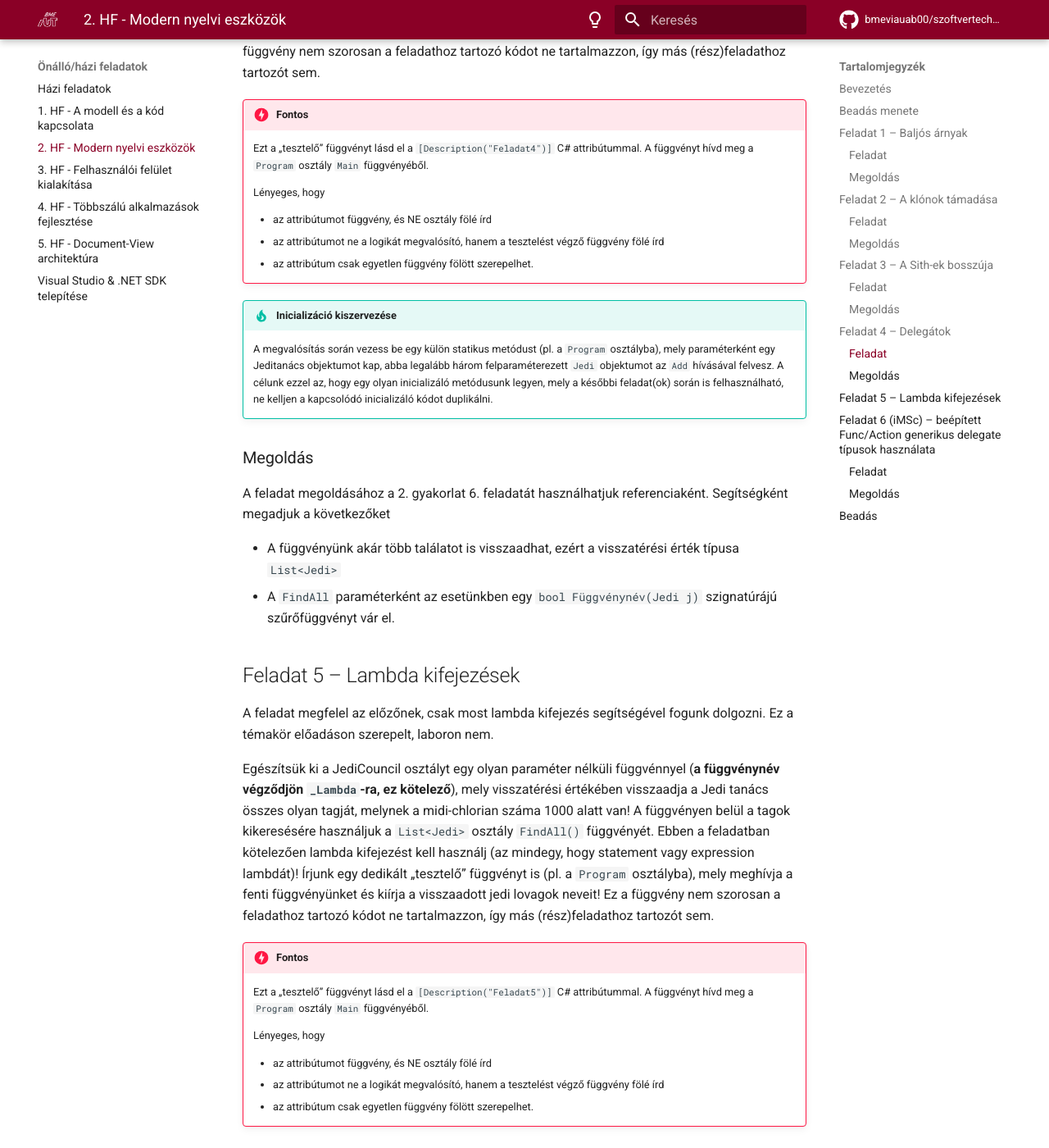
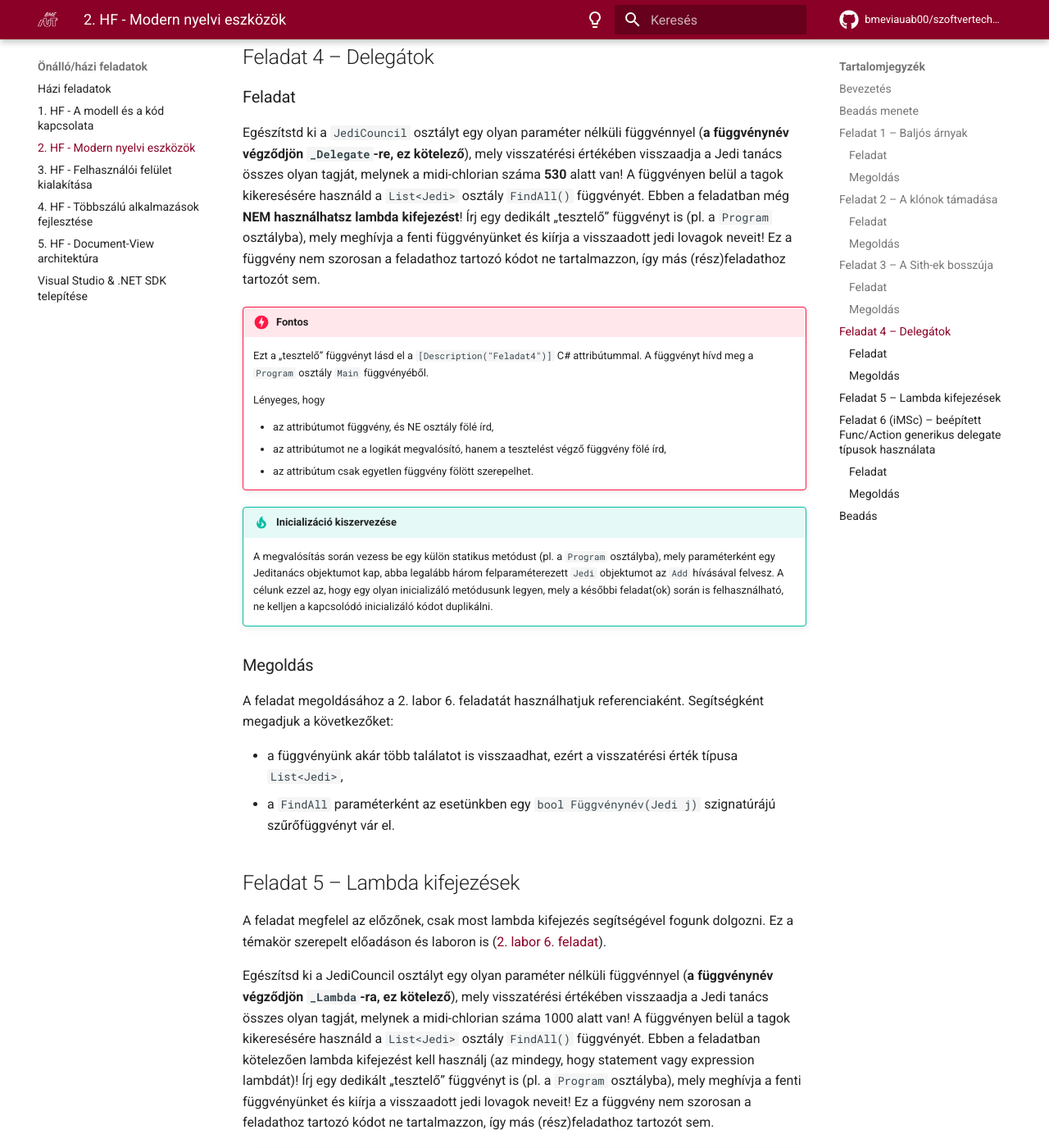
Before and after one commit to bzolka/szt_doc_teszt, an MkDocs documentation site: the page built from docs/hazi/2-modern-nyelvi-eszkozok/index.md, in a window 1280 px wide and 1400 px high, scrolled down 4152 px. Shown: the whole window at 82% size. Built offline with MkDocs 1.6.1 and Material for MkDocs 9.7.7, drawn with Linux system fonts in a browser that asks for light colours; comment, search, counter and statistics services are not loaded; some of the changed text lies outside the part shown.

Commit message:
2. házi tartalmi rész

````diff
--- a/docs/hazi/2-modern-nyelvi-eszkozok/index.md
+++ b/docs/hazi/2-modern-nyelvi-eszkozok/index.md
@@ -1,17 +1,22 @@
+---
+authors: BenceKovari,bzolka
+---
 # 2. HF - Modern nyelvi eszközök
 
 ## Bevezetés
 
-Az önálló feladat a 2. előadáson elhangzottakra épít. A feladatok elméleti hátteréül az [TODO Előadás 02 - Modern nyelvi eszközök.pdf](TODO) leírás, gyakorlati hátteréül a [2. gyakorlat - Modern nyelvi eszközök](../../labor/2-nyelvi-eszkozok/index.md) laborgyakorlat szolgál.
+Az önálló feladat a 2. előadáson elhangzottakra épít. A feladatok elméleti hátteréül az [Előadás 02 - Modern nyelvi eszközök.zip](https://www.aut.bme.hu/Upload/Course/VIAUAB00/hallgatoi_jegyzetek/El%c5%91ad%c3%a1s%2002%20-%20Modern%20programoz%c3%a1si%20eszk%c3%b6z%c3%b6k.zip) leírás, gyakorlati hátteréül a [2. labor - Modern nyelvi eszközök](../../labor/2-nyelvi-eszkozok/index.md) laborgyakorlat szolgál.
 
 A fentiekre építve, jelen önálló gyakorlat feladatai a feladatleírást követő rövidebb iránymutatás segítségével elvégezhetők.
 
 Az önálló gyakorlat célja:
 
-- Tulajdonságok és események használatának gyakorlása
+- Tulajdonságok (property) és események (event) használatának gyakorlása
 - Az attribútumok használatának gyakorlása
 - Alapvető gyűjteménytípusok használatának gyakorlása
 - Lambda kifejezések gyakorlása
+
+A szükséges fejlesztőkörnyezetről [itt](../fejlesztokornyezet/index.md) található leírás.
 
 ## Beadás menete
 
@@ -24,14 +29,14 @@
 Amint az közismert, a jedi lovagok erejét a sejtjeikben élő kis életformák, a midi-chlorianok adják.
 Az eddigi legmagasabb midi-chlorian szintet (20.000 fölötti értéket) Anakin Skywalkernél mérték.
 
-Készítsen egy osztályt `Jedi` néven mely egy `string` típusú `Name` és egy `int` típusú `MidiChlorianCount` tulajdonsággal rendelkezik.
-Utóbbi esetében figyeljen rá, hogy a `MidiChlorianCount` értékét ne lehessen 30-ra, vagy annál kisebb értékre állítani, ha ezzel próbálkozik valaki, az osztálynak kivételt kell dobnia.
+Készíts egy osztályt `Jedi` néven mely egy `string` típusú `Name` és egy `int` típusú `MidiChlorianCount` tulajdonsággal rendelkezik.
+Utóbbi esetében figyelj rá, hogy a `MidiChlorianCount` értékét ne lehessen 35-re, vagy annál kisebb értékre állítani, ha ezzel próbálkozik valaki, az osztálynak kivételt kell dobnia.
 A validáció során a lehető legegyszerűbb, legletisztultabb megoldást válaszd: a property setterben egyszerű `if`-et használj és dobj kivételt, ne legyen az `if`-nek `else` ága, valamint nincs szükség a `return` használatára sem.
 
 ### Megoldás
 
-A feladat megoldása a [TODOLINK 2. gyakorlat 1. feladatával](TODO) analóg módon készíthető el.
-A `MidiChlorianCount` tulajdonság setterében érvénytelen érték esetén dobjunk kivételt. Ezt például a következő utasítással tehetjük meg:
+A feladat megoldása a [2. labor 1. feladatával](../../labor/2-nyelvi-eszkozok/index.md#1-feladat-tulajdonsag-property) analóg módon készíthető el.
+A `MidiChlorianCount` tulajdonság setterében érvénytelen érték esetén dobj kivételt. Ezt például a következő utasítással tehető meg:
 
 ```csharp
 throw new ArgumentException("You are not a true jedi!");
@@ -41,7 +46,7 @@
 
 ### Feladat
 
-Egészítsd ki az 1. feladatban elkészített osztályt attribútumokkal úgy, hogy amennyiben az `XmlSerializer` osztály segítségével, XML formátumú adatfájlt állítunk elő belőle, a tulajdonságai egy-egy XML attribútum formájában, magyarul jelenjenek meg!
+Egészítsd ki az 1. feladatban elkészített osztályt attribútumokkal úgy, hogy amennyiben az `XmlSerializer` osztály segítségével, XML formátumú adatfájlba írunk/sorosítunk ki egy `Jedi` objektumot, a tulajdonságai egy-egy XML attribútum formájában, magyarul jelenjenek meg!
 Ezt követően írjon egy függvényt, mely a `Jedi` osztály egy példányát egy szövegfájlba sorosítja, majd onnan visszaolvassa egy új objektumba (ezzel tulajdonképpen klónozva az eredeti objektumot).
 
 !!! tip "XML sorosító attribútumai"
@@ -57,15 +62,15 @@
 
     Lényeges, hogy
 
-    - az attribútumot függvény, és NE osztály fölé írd
-    - az attribútumot ne a logikát megvalósító, hanem a tesztelést végző függvény fölé írd
+    - az attribútumot függvény, és NE osztály fölé írd,
+    - az attribútumot ne a logikát megvalósító, hanem a tesztelést végző függvény fölé írd,
     - **az attribútum csak egyetlen függvény fölött szerepelhet.**
 
 
 
 ### Megoldás
 
-A feladat megoldása a [TODO LINK 2. gyakorlat 4. feladatával](TODO) analóg módon készíthető el.
+A feladat megoldása a [2. labor 4. feladatával](../../labor/2-nyelvi-eszkozok/index.md#4-feladat-attributumok) analóg módon készíthető el.
 A megoldáshoz az alábbi segítségeket adjuk:
 
 - A sorosítást követően az XML fájlnak ehhez hasonlóan kell kinéznie:
@@ -113,13 +118,13 @@
 
       Lényeges, hogy
 
-      - az attribútumot függvény, és NE osztály fölé írd
-      - az attribútumot ne a logikát megvalósító, hanem a tesztelést végző függvény fölé írd
+      - az attribútumot függvény, és NE osztály fölé írd,
+      - az attribútumot ne a logikát megvalósító, hanem a tesztelést végző függvény fölé írd,
       - az attribútum csak egyetlen függvény fölött szerepelhet.
 
 ### Megoldás
 
-A feladat megoldása a 2. gyakorlat több részletére is épít. Az új esemény bevezetését a 2. és a 3. feladatban leírt módon tudjuk elvégezni, míg a tanács tagjait egy listában tudjuk nyilvántartani.
+A feladat megoldása a 2. labor több részletére is épít. Az új esemény bevezetését a 2. és a 3. feladatban leírt módon tudjuk elvégezni, míg a tanács tagjait egy listában tudjuk nyilvántartani.
 
 A fenti információk alapján próbáld meg önállóan megoldani a feladatot, majd ha készen vagy, a következő kinyitható blokkban folytasd az útmutató olvasását és vesd össze a megoldásodat a lenti referencia megoldással!
 Szükség szerint korrigáld a saját megoldásod!
@@ -131,9 +136,9 @@
 ??? example "Referencia megoldás"
     A referencia megoldás lépései a következők:
 
-    1. Hozzunk létre egy új osztályt, `JediCouncil` néven
-    2. Vegyünk fel egy `List<Jedi>` típusú mezőt és inicializáljuk egy üres listával
-    3. Valósítsuk meg az `Add` és a `Remove` függvényeket
+    1. Hozzunk létre egy új osztályt, `JediCouncil` néven.
+    2. Vegyünk fel egy `List<Jedi>` típusú mezőt és inicializáljuk egy üres listával.
+    3. Valósítsuk meg az `Add` és a `Remove` függvényeket.
 
         A fenti lépéseket követően az alábbi kódot kapjuk:
 
@@ -232,26 +237,26 @@
         A tanács elesett!
         ```
 
-    !!! note "Eseményyek null vizsgálata"
-        Amennyiben a `JediCouncil.Add` műveletben `null` vizsgálattal végezted annak ellenőrzését, hogy van-e legalább egy feliratkozó az eseményre, ezt alakítsd át korszerűbb megoldásra (mely tömörebb formában szintén elvégzi az ellenőrzést, de `null` vizsgálat nélkül – erről a kapcsolódó előadáson és laboron is volt szó).
-        Ezt elég a `JediCouncil.Add` kapcsán megtenni, a `JediCouncil.Remove` esetében mindkét megoldás elfogadható most.
+!!! tip "Események null vizsgálata"
+    Amennyiben a `JediCouncil.Add` műveletben `null` vizsgálattal végezted annak ellenőrzését, hogy van-e legalább egy feliratkozó az eseményre, ezt alakítsd át korszerűbb megoldásra (`?.Invoke` alkalmazása, mely tömörebb formában szintén elvégzi az ellenőrzést, de `null` vizsgálat nélkül – erről a kapcsolódó előadáson és laboron is volt szó).
+    Ezt elég a `JediCouncil.Add` kapcsán megtenni, a `JediCouncil.Remove` esetében mindkét megoldás elfogadható most.
 
 ## Feladat 4 – Delegátok
 
 ### Feladat
 
-Egészítsük ki a `JediCouncil` osztályt egy olyan paraméter nélküli függvénnyel (**a függvénynév végződjön `_Delegate`-re, ez kötelező**), mely visszatérési értékében visszaadja a Jedi tanács összes olyan tagját, melynek a midi-chlorian száma **600** alatt van!
-A függvényen belül a tagok kikeresésére használjuk a `List<Jedi>` osztály `FindAll()` függvényét.
+Egészítstd ki a `JediCouncil` osztályt egy olyan paraméter nélküli függvénnyel (**a függvénynév végződjön `_Delegate`-re, ez kötelező**), mely visszatérési értékében visszaadja a Jedi tanács összes olyan tagját, melynek a midi-chlorian száma **530** alatt van!
+A függvényen belül a tagok kikeresésére használd a `List<Jedi>` osztály `FindAll()` függvényét.
 Ebben a feladatban még **NEM használhatsz lambda kifejezést**!
-Írjunk egy dedikált „tesztelő” függvényt is (pl. a `Program` osztályba), mely meghívja a fenti függvényünket és kiírja a visszaadott jedi lovagok neveit! Ez a függvény nem szorosan a feladathoz tartozó kódot ne tartalmazzon, így más (rész)feladathoz tartozót sem.
+Írj egy dedikált „tesztelő” függvényt is (pl. a `Program` osztályba), mely meghívja a fenti függvényünket és kiírja a visszaadott jedi lovagok neveit! Ez a függvény nem szorosan a feladathoz tartozó kódot ne tartalmazzon, így más (rész)feladathoz tartozót sem.
 
 !!! danger "Fontos"
     Ezt a „tesztelő” függvényt lásd el a `[Description("Feladat4")]` C# attribútummal. A függvényt hívd meg a `Program` osztály `Main` függvényéből.
 
     Lényeges, hogy
 
-    - az attribútumot függvény, és NE osztály fölé írd
-    - az attribútumot ne a logikát megvalósító, hanem a tesztelést végző függvény fölé írd
+    - az attribútumot függvény, és NE osztály fölé írd,
+    - az attribútumot ne a logikát megvalósító, hanem a tesztelést végző függvény fölé írd,
     - az attribútum csak egyetlen függvény fölött szerepelhet.
 
 !!! tip "Inicializáció kiszervezése"
@@ -260,18 +265,18 @@
 
 ### Megoldás
 
-A feladat megoldásához a 2. gyakorlat 6. feladatát használhatjuk referenciaként. Segítségként megadjuk a következőket
+A feladat megoldásához a 2. labor 6. feladatát használhatjuk referenciaként. Segítségként megadjuk a következőket:
 
-- A függvényünk akár több találatot is visszaadhat, ezért a visszatérési érték típusa `List<Jedi>`
-- A `FindAll` paraméterként az esetünkben egy `bool Függvénynév(Jedi j)` szignatúrájú szűrőfüggvényt vár el.
+- a függvényünk akár több találatot is visszaadhat, ezért a visszatérési érték típusa `List<Jedi>`,
+- a `FindAll` paraméterként az esetünkben egy `bool Függvénynév(Jedi j)` szignatúrájú szűrőfüggvényt vár el.
 
 ## Feladat 5 – Lambda kifejezések
 
-A feladat megfelel az előzőnek, csak most lambda kifejezés segítségével fogunk dolgozni. Ez a témakör előadáson szerepelt, laboron nem.
+A feladat megfelel az előzőnek, csak most lambda kifejezés segítségével fogunk dolgozni. Ez a témakör szerepelt előadáson és laboron is ([2. labor 6. feladat](../../labor/2-nyelvi-eszkozok/index.md#6-feladat-lambda-kifejezesek)).
 
-Egészítsük ki a JediCouncil osztályt egy olyan paraméter nélküli függvénnyel (**a függvénynév végződjön `_Lambda`-ra, ez kötelező**), mely visszatérési értékében visszaadja a Jedi tanács összes olyan tagját, melynek a midi-chlorian száma 1000 alatt van!
-A függvényen belül a tagok kikeresésére használjuk a `List<Jedi>` osztály `FindAll()` függvényét. Ebben a feladatban kötelezően lambda kifejezést kell használj (az mindegy, hogy statement vagy expression lambdát)!
-Írjunk egy dedikált „tesztelő” függvényt is (pl. a `Program` osztályba), mely meghívja a fenti függvényünket és kiírja a visszaadott jedi lovagok neveit!
+Egészítsd ki a JediCouncil osztályt egy olyan paraméter nélküli függvénnyel (**a függvénynév végződjön `_Lambda`-ra, ez kötelező**), mely visszatérési értékében visszaadja a Jedi tanács összes olyan tagját, melynek a midi-chlorian száma 1000 alatt van!
+A függvényen belül a tagok kikeresésére használd a `List<Jedi>` osztály `FindAll()` függvényét. Ebben a feladatban kötelezően lambda kifejezést kell használj (az mindegy, hogy statement vagy expression lambdát)!
+Írj egy dedikált „tesztelő” függvényt is (pl. a `Program` osztályba), mely meghívja a fenti függvényünket és kiírja a visszaadott jedi lovagok neveit!
 Ez a függvény nem szorosan a feladathoz tartozó kódot ne tartalmazzon, így más (rész)feladathoz tartozót sem.
 
 !!! danger "Fontos"
@@ -279,8 +284,8 @@
 
     Lényeges, hogy
 
-    - az attribútumot függvény, és NE osztály fölé írd
-    - az attribútumot ne a logikát megvalósító, hanem a tesztelést végző függvény fölé írd
+    - az attribútumot függvény, és NE osztály fölé írd,
+    - az attribútumot ne a logikát megvalósító, hanem a tesztelést végző függvény fölé írd,
     - az attribútum csak egyetlen függvény fölött szerepelhet.
 
 ## Feladat 6 (iMSc) – beépített `Func`/`Action` generikus delegate típusok használata
````
Also changed, not shown: other parts of docs/hazi/2-modern-nyelvi-eszkozok/index.md (+5 -5 lines).
